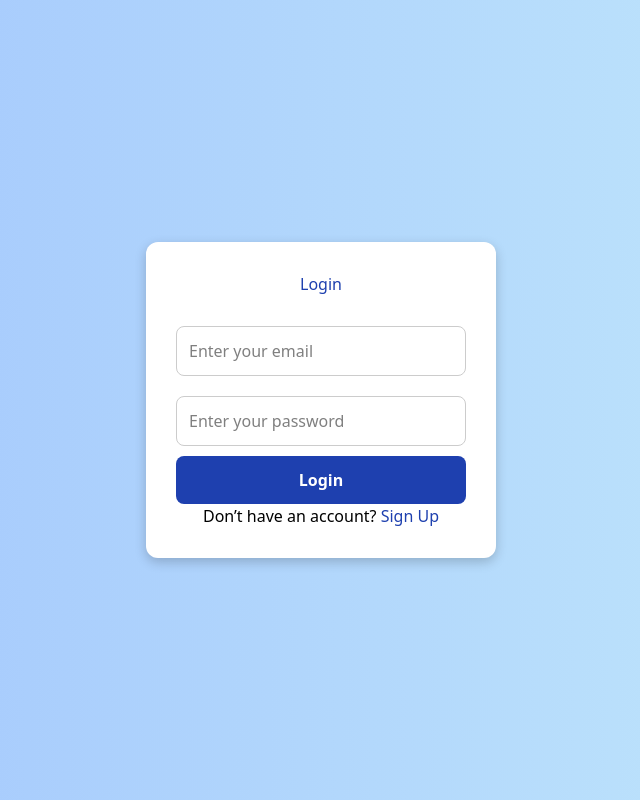
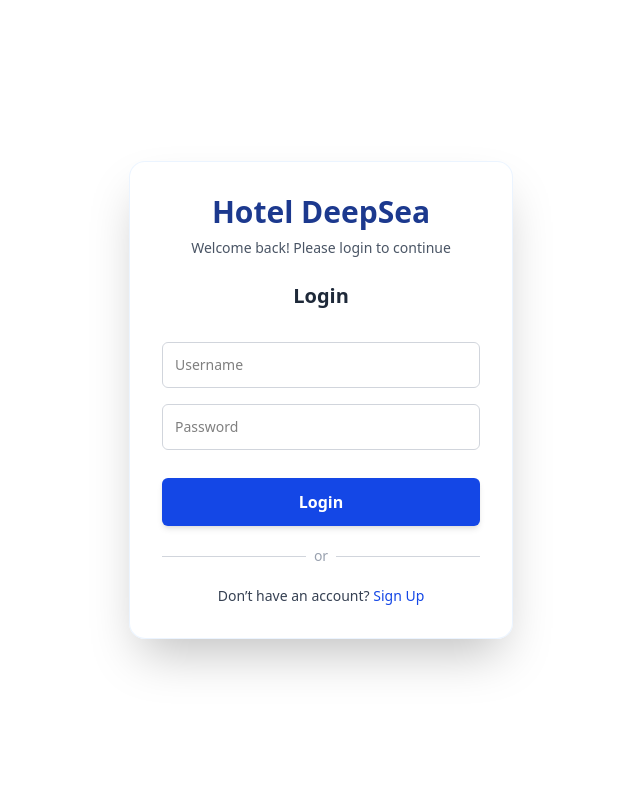
Before and after one commit to parikz45/hotel_management, a React (Vite) app in the folder frontend/: page /login in a window 1280 px wide. Shown: the whole page, without its empty margins (319-959 px from the left). Built offline with nearby package versions, Linux system fonts and the light colour scheme.

Commit message:
Updated login and signup

```diff
--- a/frontend/src/Components/Login/Login.css
+++ /dev/null
@@ -1,59 +0,0 @@
-.login-container {
-  display: flex;
-  justify-content: center;
-  align-items: center;
-  height: 100vh;
-  background: linear-gradient(to right, #a1c4fd, #c2e9fb);
-}
-
-.login-box {
-  background: white;
-  padding: 30px;
-  border-radius: 12px;
-  box-shadow: 0px 4px 12px rgba(0,0,0,0.2);
-  width: 350px;
-  text-align: center;
-}
-
-.login-box h2 {
-  color: #1e40af;
-  margin-bottom: 20px;
-}
-
-.login-box input {
-  width: 100%;
-  padding: 12px;
-  margin: 10px 0;
-  border: 1px solid #ccc;
-  border-radius: 8px;
-}
-
-.login-box button {
-  width: 100%;
-  padding: 12px;
-  background: #1e40af;
-  color: white;
-  border: none;
-  border-radius: 8px;
-  font-weight: bold;
-  cursor: pointer;
-}
-
-.login-box button:hover {
-  background: #1a2f96;
-}
-
-.login-box a {
-  color: #1e40af;
-  text-decoration: none;
-}
-
-.login-box a:hover {
-  text-decoration: underline;
-}
-
-.message {
-  margin-top: 10px;
-  font-weight: bold;
-  color: red;
-}
--- a/frontend/src/Components/Login/Login.jsx
+++ b/frontend/src/Components/Login/Login.jsx
@@ -1,53 +1,57 @@
-import React, { useState } from "react";
-import { useNavigate } from "react-router-dom";
-import "./Login.css";
+import React from "react";
 
-function Login() {
-  const [email, setEmail] = useState("");
-  const [password, setPassword] = useState("");
-  const [message, setMessage] = useState("");
-  const navigate = useNavigate();
+const Login = () => {
+  return (
+    <div className="flex items-center justify-center min-h-screen bg-white">
+      <div className="w-[30%] h-[40%] p-8 border border-blue-200/30 rounded-2xl bg-white/90 backdrop-blur-md shadow-2xl text-center">
+        {/* Hotel Logo / Title */}
+        <h1 className="text-3xl font-bold text-blue-900 mb-2">Hotel DeepSea</h1>
+        <p className="text-sm text-gray-600 mb-6">Welcome back! Please login to continue</p>
 
-  const handleSubmit = (e) => {
-    e.preventDefault();
+        {/* Login Heading */}
+        <h2 className="mb-6 text-xl font-semibold text-gray-800">Login</h2>
 
-
-    if (email === "admin@hotel.com" && password === "admin123") {
-      setMessage("✅ Login Successful!");
-      navigate("/");
-    } else {
-      setMessage("❌ Invalid email or password");
-    }
-  };
-
-  return (
-    <div className="login-container">
-      <div className="login-box">
-        <h2>Login</h2>
-        <form onSubmit={handleSubmit}>
+        {/* Form */}
+        <form className="flex flex-col">
           <input
-            type="email"
-            placeholder="Enter your email"
-            value={email}
-            onChange={(e) => setEmail(e.target.value)}
-            required
+            type="text"
+            placeholder="Username"
+            className="my-2 p-3 border border-gray-300 rounded-md text-sm focus:outline-none focus:ring-2 focus:ring-blue-500 focus:border-blue-500"
           />
           <input
             type="password"
-            placeholder="Enter your password"
-            value={password}
-            onChange={(e) => setPassword(e.target.value)}
-            required
+            placeholder="Password"
+            className="my-2 p-3 border border-gray-300 rounded-md text-sm focus:outline-none focus:ring-2 focus:ring-blue-500 focus:border-black-50"
           />
-          <button type="submit">Login</button>
+
+          {/* Button */}
+          <button
+            type="submit"
+            className="mt-5 py-3 bg-blue-700 text-white font-semibold rounded-md text-base hover:bg-blue-800 transition shadow-md"
+          >
+            Login
+          </button>
         </form>
-        <p>
-          Don’t have an account? <a href="/signup">Sign Up</a>
+
+
+
+        {/* Divider */}
+        <div className="flex items-center my-5">
+          <hr className="flex-grow border-gray-300" />
+          <span className="px-2 text-gray-400 text-sm">or</span>
+          <hr className="flex-grow border-gray-300" />
+        </div>
+
+        {/* Signup Link */}
+        <p className="text-sm text-gray-700">
+          Don’t have an account?{" "}
+          <a href="/signup" className="text-blue-700 font-medium hover:underline">
+            Sign Up
+          </a>
         </p>
-        {message && <p className="message">{message}</p>}
       </div>
     </div>
   );
-}
+};
 
 export default Login;
--- a/frontend/src/Components/Signup/Signup.css
+++ /dev/null
@@ -1,68 +0,0 @@
-/* Container */
-.signup-container {
-  width: 350px;
-  margin: 80px auto;
-  padding: 25px;
-  border: 1px solid #ddd;
-  border-radius: 8px;
-  background: #fff;
-  box-shadow: 0px 4px 12px rgba(0,0,0,0.1);
-  text-align: center;
-}
-
-/* Heading */
-.signup-container h2 {
-  margin-bottom: 20px;
-  color: #333;
-}
-
-/* Form */
-.signup-form {
-  display: flex;
-  flex-direction: column;
-}
-
-.signup-form input {
-  margin: 10px 0;
-  padding: 12px;
-  border: 1px solid #bbb;
-  border-radius: 5px;
-  font-size: 14px;
-}
-
-.signup-form input:focus {
-  border-color: #007bff;
-  outline: none;
-}
-
-/* Button */
-.signup-form button {
-  margin-top: 15px;
-  padding: 12px;
-  background: #007bff;
-  border: none;
-  border-radius: 5px;
-  color: #fff;
-  font-weight: bold;
-  cursor: pointer;
-  font-size: 15px;
-}
-
-.signup-form button:hover {
-  background: #0056b3;
-}
-
-/* Login link */
-.login-link {
-  margin-top: 15px;
-  font-size: 14px;
-}
-
-.login-link a {
-  color: #007bff;
-  text-decoration: none;
-}
-
-.login-link a:hover {
-  text-decoration: underline;
-}
--- a/frontend/src/Components/Signup/Signup.jsx
+++ b/frontend/src/Components/Signup/Signup.jsx
@@ -1,20 +1,67 @@
 import React from "react";
-import "./Signup.css";
 
 function Signup() {
   return (
-    <div className="signup-container">
-      <h2>Signup</h2>
-      <form className="signup-form">
-        <input type="text" placeholder="Full Name" required />
-        <input type="email" placeholder="Email" required />
-        <input type="password" placeholder="Password" required />
-        <input type="password" placeholder="Confirm Password" required />
-        <button type="submit">Sign Up</button>
-      </form>
-      <p className="login-link">
-        Already have an account? <a href="/login">Login here</a>
-      </p>
+    <div className="flex items-center justify-center min-h-screen bg-gray-100">
+      <div className="bg-white shadow-2xl rounded-2xl p-8 w-96">
+        {/* Heading */}
+        <h2 className="text-2xl font-bold text-center text-gray-800 mb-6">
+          Create an Account
+        </h2>
+
+        {/* Signup Form */}
+        <form className="space-y-4">
+          <input
+            type="text"
+            placeholder="Username"
+            className="w-full px-4 py-2 border rounded-lg focus:outline-none focus:ring-2 focus:ring-indigo-500"
+            required
+          />
+          <input
+            type="email"
+            placeholder="Email"
+            className="w-full px-4 py-2 border rounded-lg focus:outline-none focus:ring-2 focus:ring-indigo-500"
+            required
+          />
+           <input
+            type="tel"
+            placeholder="Phone Number"
+            className="w-full px-2 py-2 border rounded-lg focus:outline-none focus:ring-2 focus:ring-indigo-400"
+            required
+          />
+          <input
+            type="password"
+            placeholder="Password"
+            className="w-full px-4 py-2 border rounded-lg focus:outline-none focus:ring-2 focus:ring-indigo-500"
+            required
+          />
+          <input
+            type="password"
+            placeholder="Confirm Password"
+            className="w-full px-4 py-2 border rounded-lg focus:outline-none focus:ring-2 focus:ring-indigo-500"
+            required
+          />
+
+          {/* Button */}
+          <button
+            type="submit"
+            className="w-full bg-indigo-600 text-white py-2 rounded-lg font-semibold hover:bg-indigo-700 transition"
+          >
+            Sign Up
+          </button>
+        </form>
+
+        {/* Extra Link */}
+        <p className="text-sm text-gray-600 text-center mt-6">
+          Already have an account?{" "}
+          <a
+            href="/login"
+            className="text-indigo-600 font-medium hover:underline"
+          >
+            Login here
+          </a>
+        </p>
+      </div>
     </div>
   );
 }
```
